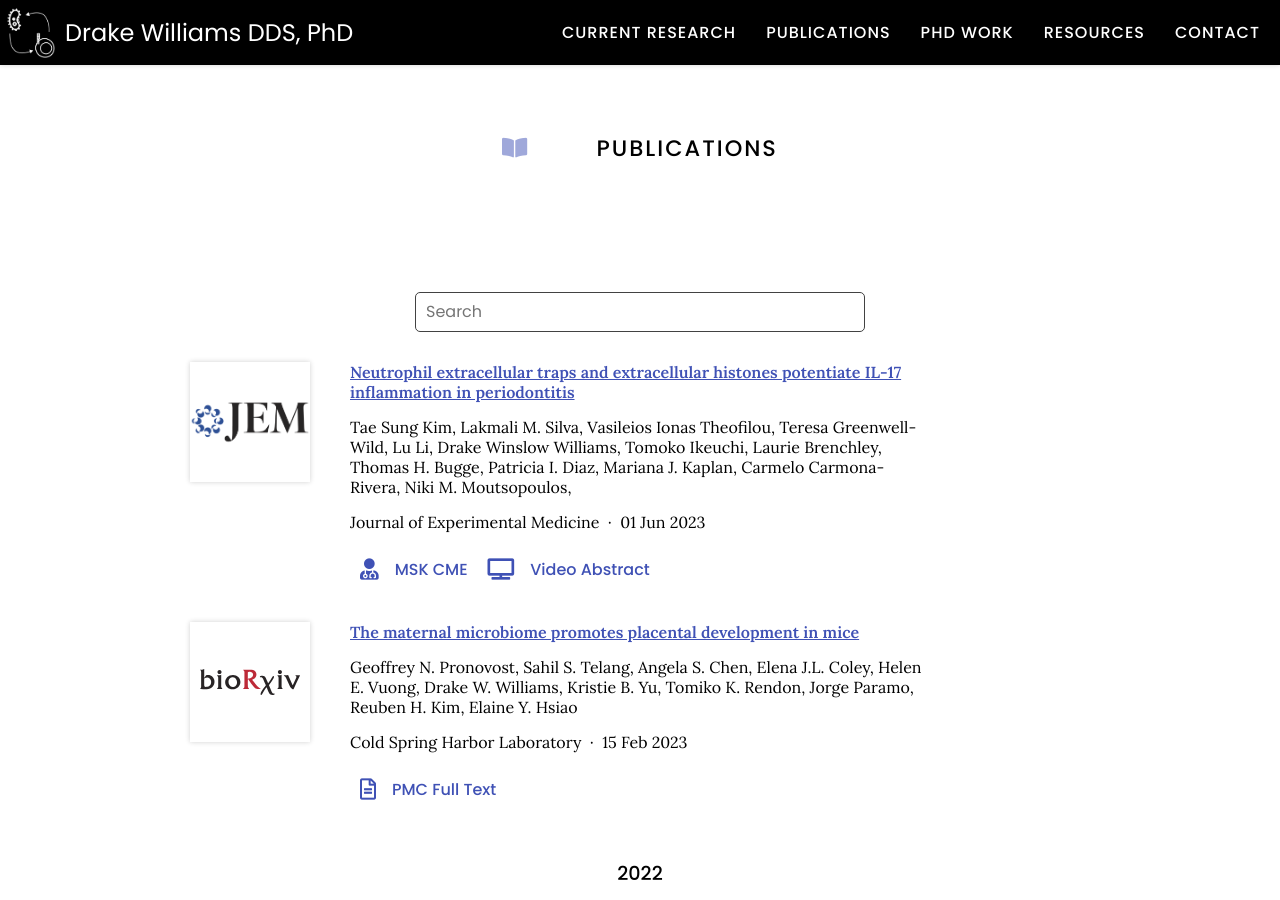
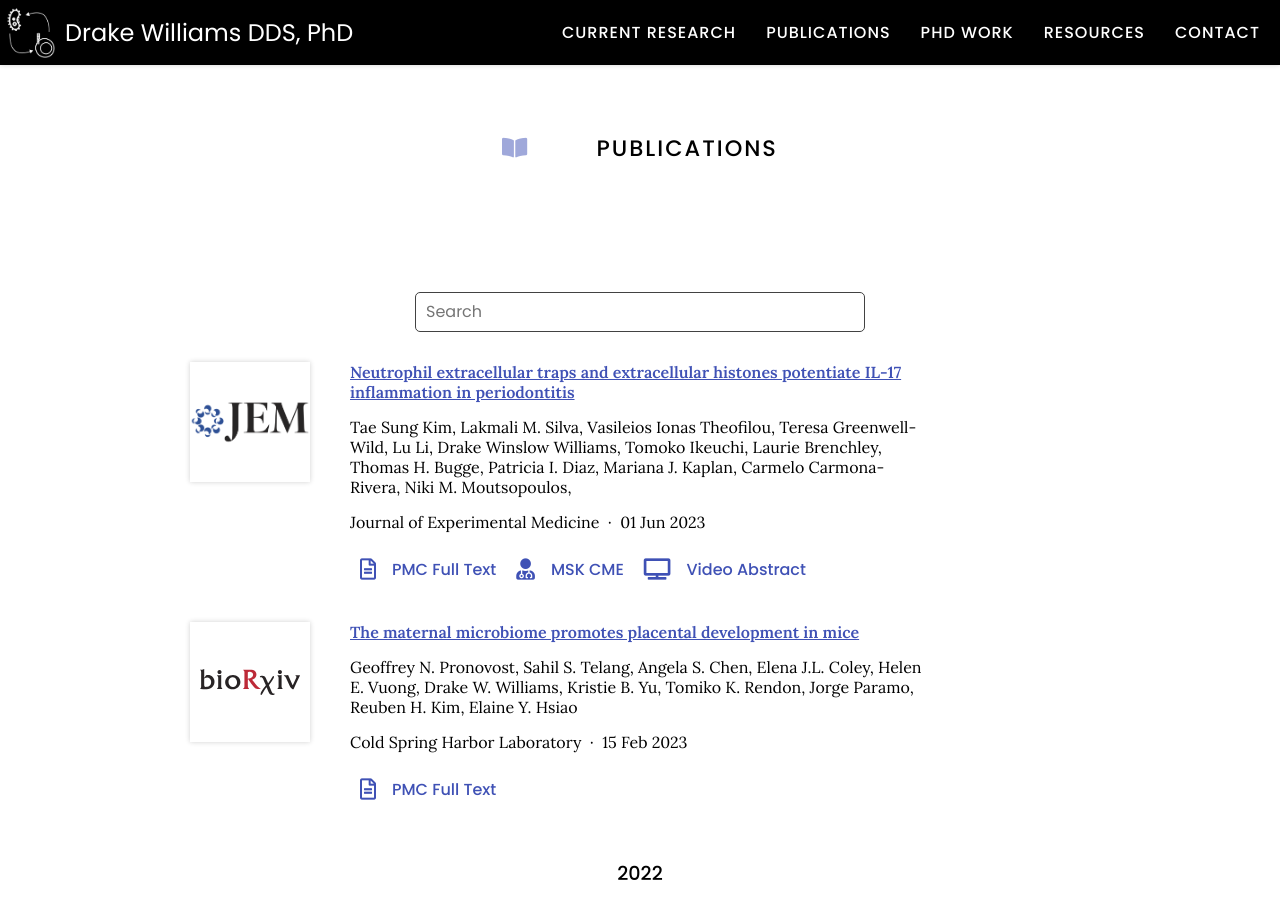
Before and after one commit to williamsdrake/williamsdrake.github.io, a Jekyll site: the page built from publications/index.md, in a window 1280 px wide and 900 px high. Built offline with Jekyll 4.4.1, drawn with Linux system fonts in a browser that asks for light colours; nearby versions of some CDN libraries; comment, search, counter and statistics services are not loaded.

Commit message:
Generate citations

```diff
--- a/_data/citations.yaml
+++ b/_data/citations.yaml
@@ -26,6 +26,9 @@
   stage: pd
   project: hostmicro
   extra-links:
+  - type: preprint
+    link: https://www.ncbi.nlm.nih.gov/pmc/articles/PMC10236943
+    text: PMC Full Text
   - type: cme
     link: https://mskcc.cloud-cme.com/course/courseoverview?P=0&EID=42816
     text: MSK CME
```
